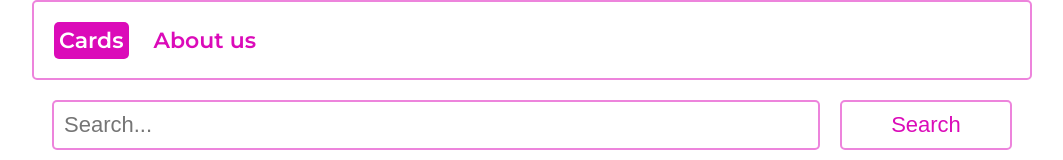
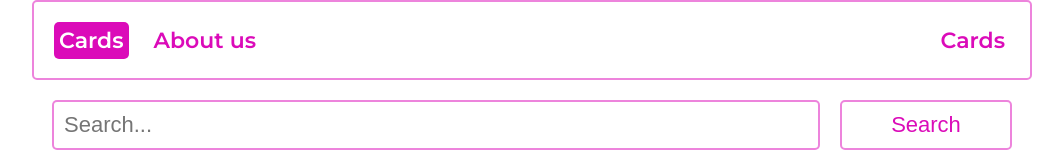
Before and after one commit to c1DeepInside/react-task, a React (Vite) app: page / in a window 1280 px wide. Shown: the top 160 px of the page, without its empty margins (108-1171 px from the left). Built offline with nearby package versions, Linux system fonts and the light colour scheme.

Commit message:
feat: add header with page name

```diff
--- a/src/UI/Navbar/Navbar.module.scss
+++ b/src/UI/Navbar/Navbar.module.scss
@@ -13,6 +13,7 @@
   gap: 20px;
   font-size: 22px;
   font-weight: 600;
+  width: 100%;
 }
 
 .nav__btn {
@@ -31,3 +32,10 @@
   background-color: #db0bb9;
   color: white;
 }
+
+.current__page {
+  flex-grow: 1;
+  color: #db0bb9;
+  text-align: end;
+  padding: 5px;
+}
--- a/src/UI/Navbar/Navbar.tsx
+++ b/src/UI/Navbar/Navbar.tsx
@@ -1,8 +1,28 @@
-import React from 'react';
+import React, { Component } from 'react';
 import { NavLink } from 'react-router-dom';
 import cl from './Navbar.module.scss';
 
-const Navbar = () => {
+interface Props {
+  text?: string;
+}
+
+export default class Navbar extends Component<Props, { currentPage: string }> {
+  constructor(props: Props) {
+    super(props);
+    this.state = {
+      currentPage: '',
+    };
+  }
+
+  componentDidMount() {
+    this.setState({ currentPage: window.location.pathname === '/' ? 'Cards' : 'About us' });
+  }
+
+  changeCurrentPage = (value: string) => {
+    this.setState({ currentPage: value });
+  };
+
+  render() {
     return (
       <div className={cl.navbar}>
         <nav className={cl.nav}>
@@ -11,6 +31,7 @@ const Navbar = () => {
               isActive ? `${cl.nav__btn} ${cl.active__btn}` : `${cl.nav__btn}`
             }
             to="/"
+            onClick={() => this.changeCurrentPage('Cards')}
           >
             Cards
           </NavLink>
@@ -19,12 +40,13 @@ const Navbar = () => {
               isActive ? `${cl.nav__btn} ${cl.active__btn}` : `${cl.nav__btn}`
             }
             to="/about"
+            onClick={() => this.changeCurrentPage('About us')}
           >
             About us
           </NavLink>
+          <p className={cl.current__page}>{this.state.currentPage}</p>
         </nav>
       </div>
     );
-};
-
-export default Navbar;
+  }
+}
```
Lines whose indentation alone changed are shown as unchanged.
